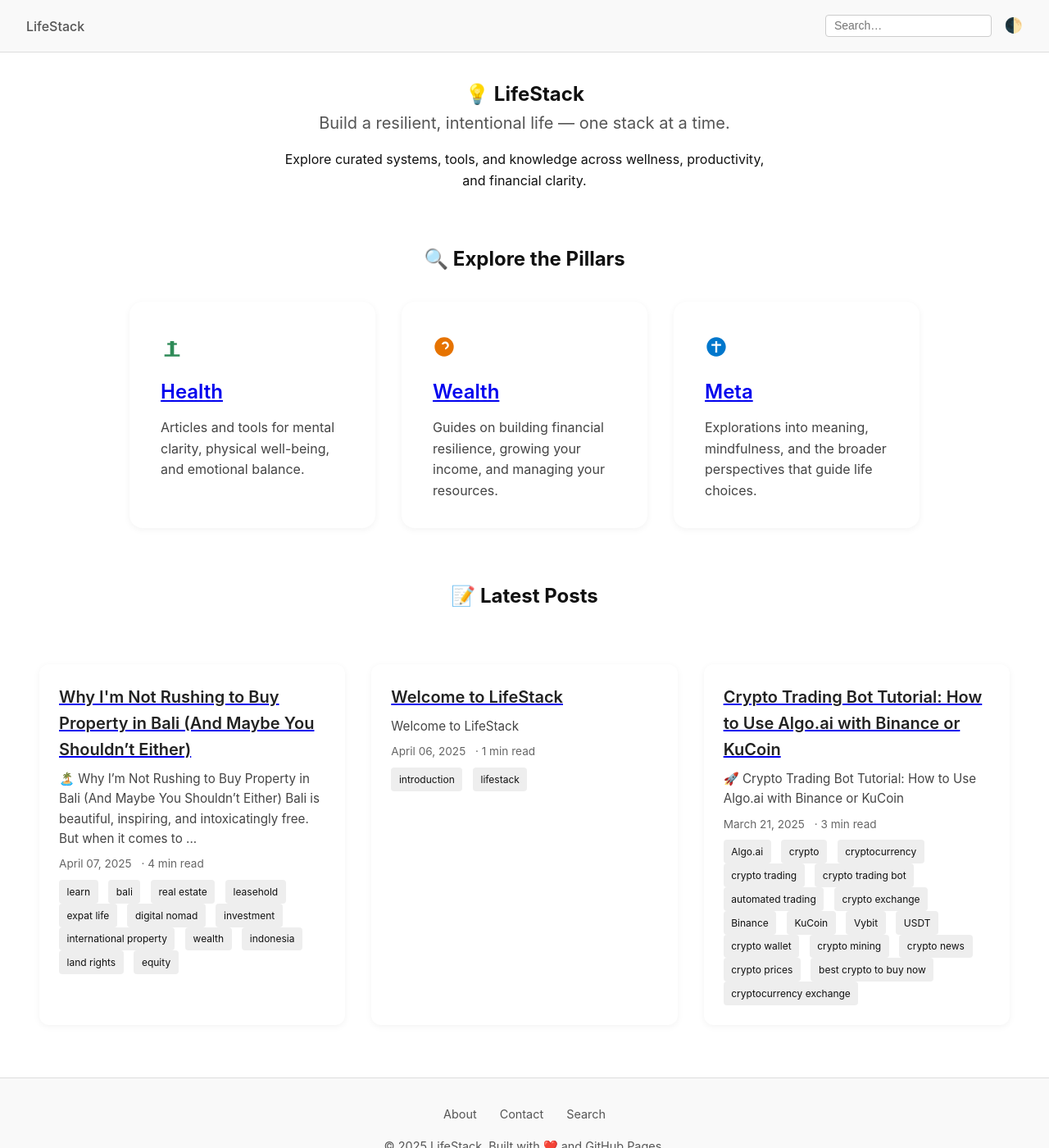
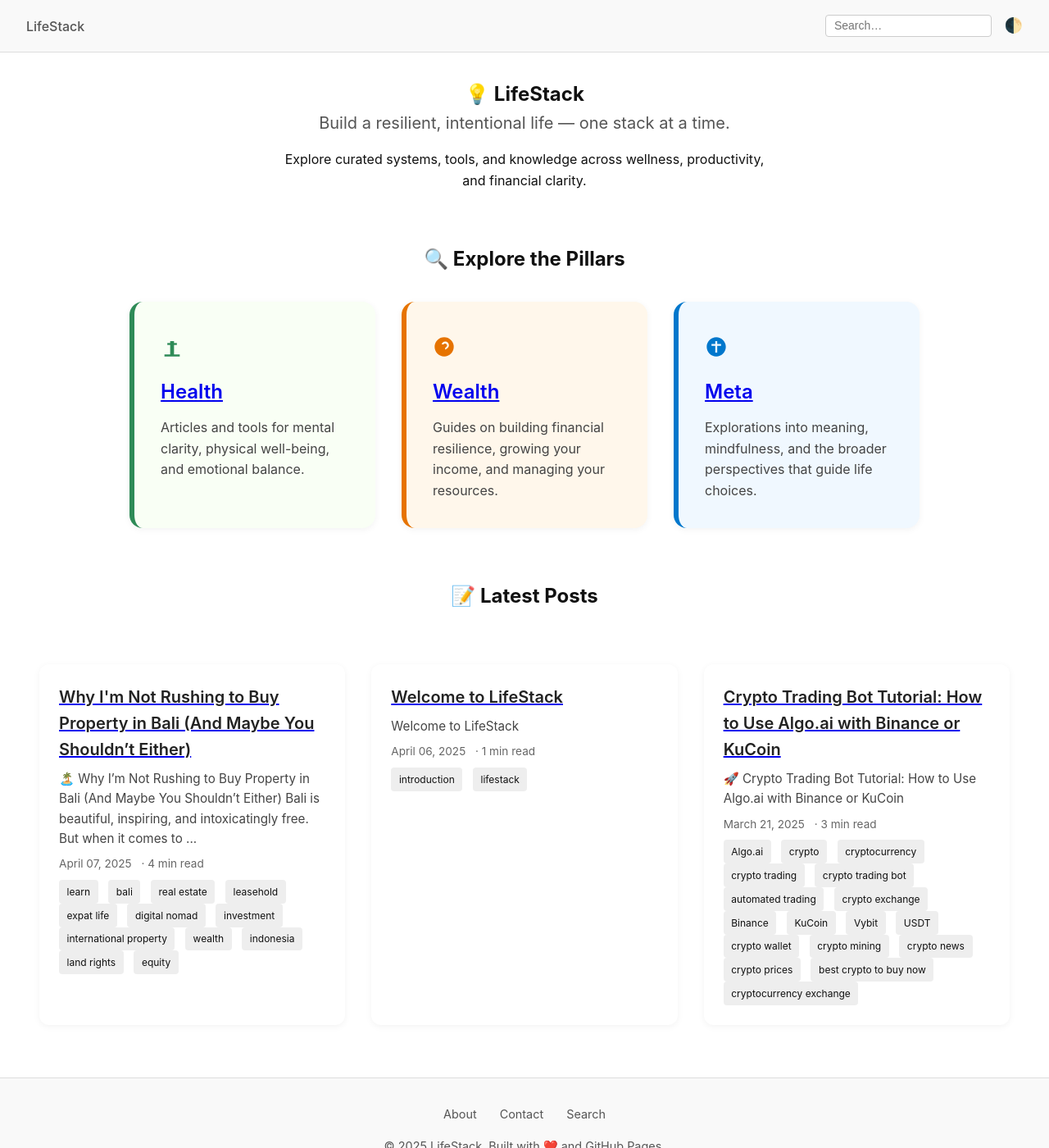
Before and after one commit to skelleng/lifeStack, a Jekyll site: the page built from index.html, in a window 1280 px wide and 1400 px high. Shown: the whole window at 82% size. Built offline with Jekyll 4.4.1, drawn with Linux system fonts in a browser that asks for light colours.

Commit message:
Update style.css

```diff
--- a/assets/css/style.css
+++ b/assets/css/style.css
@@ -136,9 +136,9 @@
 .pillar-card:hover .pillar-icon {
   transform: scale(1.2) rotate(3deg);
 }
-.pillar-card.learn { background: #f0f8ff; border-left-color: #0077cc; }
-.pillar-card.tools { background: #f6fff8; border-left-color: #2e8b57; }
-.pillar-card.stacks { background: #fffaf0; border-left-color: #e67300; }
+.pillar-card.health { background: #f9fff5; border-left-color: #2e8b57; }
+.pillar-card.wealth { background: #fff7eb; border-left-color: #e67300; }
+.pillar-card.meta { background: #f0f8ff; border-left-color: #0077cc; }
 
 /* Tags Filter */
 .tag-filters {
```
